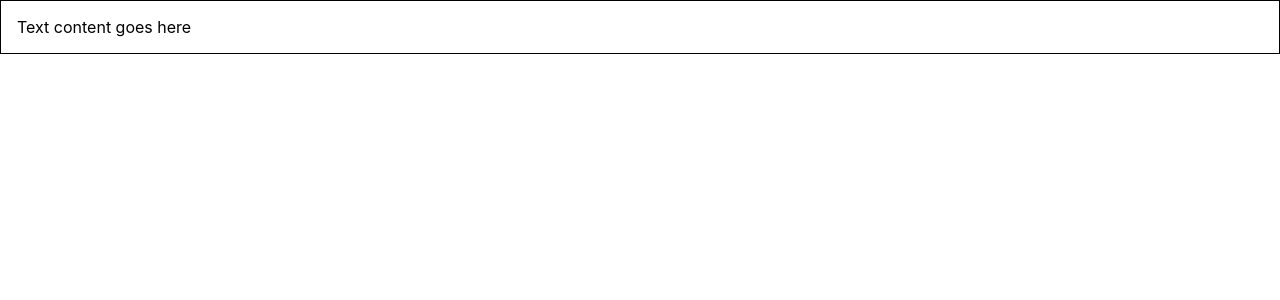
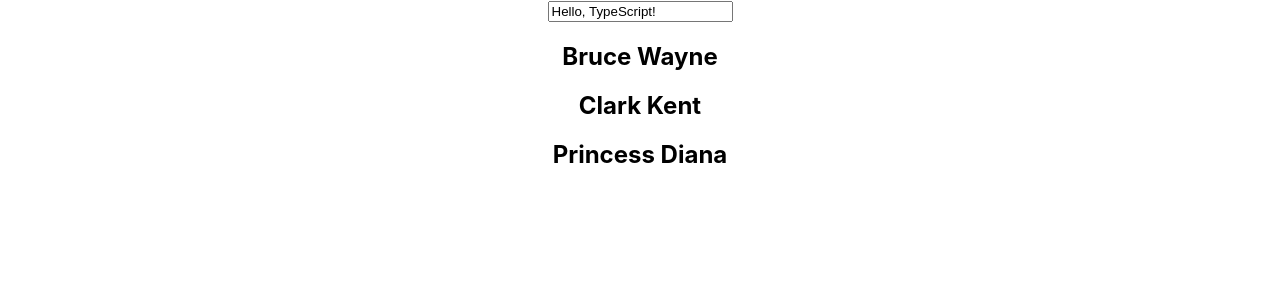
Before and after one commit to fndlwl64/learn_typescript_react, a React (Create React App) app in the folder react-typescript-demo/: page / in a window 1280 px wide. Shown: the top 300 px of the page. Built offline with nearby package versions, Linux system fonts and the light colour scheme.

Commit message:
add Advanced

```diff
--- a/react-typescript-demo/src/App copy.tsx
+++ b/react-typescript-demo/src/App copy.tsx
@@ -1,6 +1,5 @@
 import './App.css';
 import { Greet } from './components/Greet';
-import { Person } from './components/Person';
 import { PersonList } from './components/PersonList';
 
 const names = [
@@ -22,7 +21,6 @@ function App() {
   return (
     <div className="App">
       <Greet name="jjs" messageCount={20} isLoggedIn={false}/>
-      <Person name={{ first: 'jo', last: 'soo' }} />
       <PersonList names={names} />
     </div>
   );
--- a/react-typescript-demo/src/App.tsx
+++ b/react-typescript-demo/src/App.tsx
@@ -1,9 +1,37 @@
+import { useState } from 'react';
 import './App.css';
-import { Container } from './components/Container';
+import { Input } from './components/Input';
+import { PersonList } from './components/PersonList';
+
+const names = [
+  {
+    first: 'Bruce',
+    last: 'Wayne'
+  },
+  {
+    first: 'Clark',
+    last: 'Kent'
+  },
+  {
+    first: 'Princess',
+    last: 'Diana'
+  }
+];
 
 function App() {
+
+  const [value, setValue] = useState("Hello, TypeScript!");
+
+  const handleInputChange = (event: React.ChangeEvent<HTMLInputElement>) => {
+      console.log(event.target.value);
+      setValue(event.target.value);
+  };
+
   return (
-    <Container styles={{ border: '1px solid black', padding: '1rem' }} />
+    <div className="App">
+      <Input value={value} handleChange={handleInputChange} />
+      <PersonList names={names}/>
+    </div>
   );
 }
 
--- /dev/null
+++ b/react-typescript-demo/src/components/Input.tsx
@@ -0,0 +1,8 @@
+type InputProps = {
+  value: string
+  handleChange: (event: React.ChangeEvent<HTMLInputElement>) => void
+}
+
+export const Input = ({value, handleChange}: InputProps) => {
+    return <input type="text" value={value} onChange={handleChange} />
+}
--- a/react-typescript-demo/src/components/PersonList.tsx
+++ b/react-typescript-demo/src/components/PersonList.tsx
@@ -1,8 +1,7 @@
+import { Name } from "./Person";
+
 type PersonListProps = {
-    names: {
-        first: string
-        last: string
-    }[]
+    names: Name[]
 }
 
 export const PersonList = (props:PersonListProps) => {
```
Also changed, not shown: react-typescript-demo/src/App copy 3.tsx (added, +10 -0 lines), react-typescript-demo/src/components/Person.tsx (+3 -14 lines), 1 other file (tests, documents, lock files or other folders).
